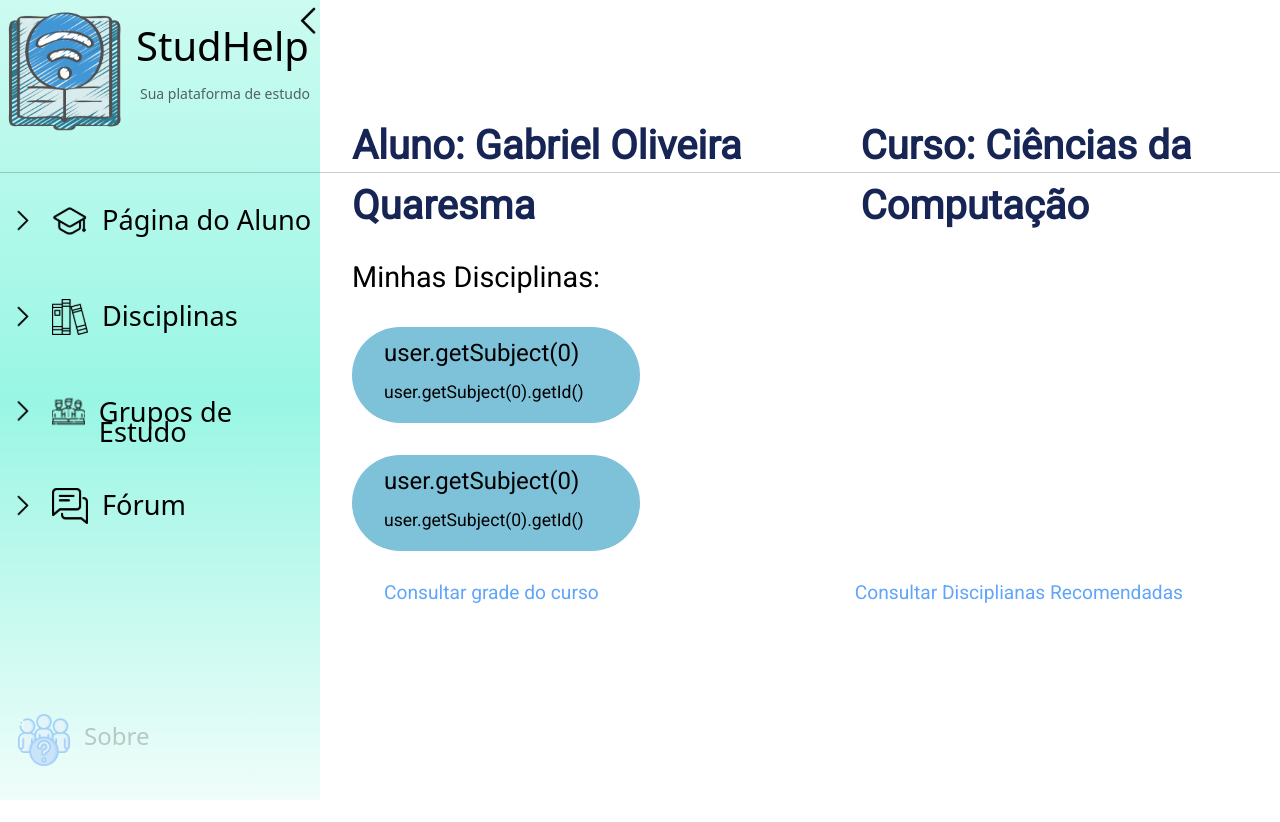
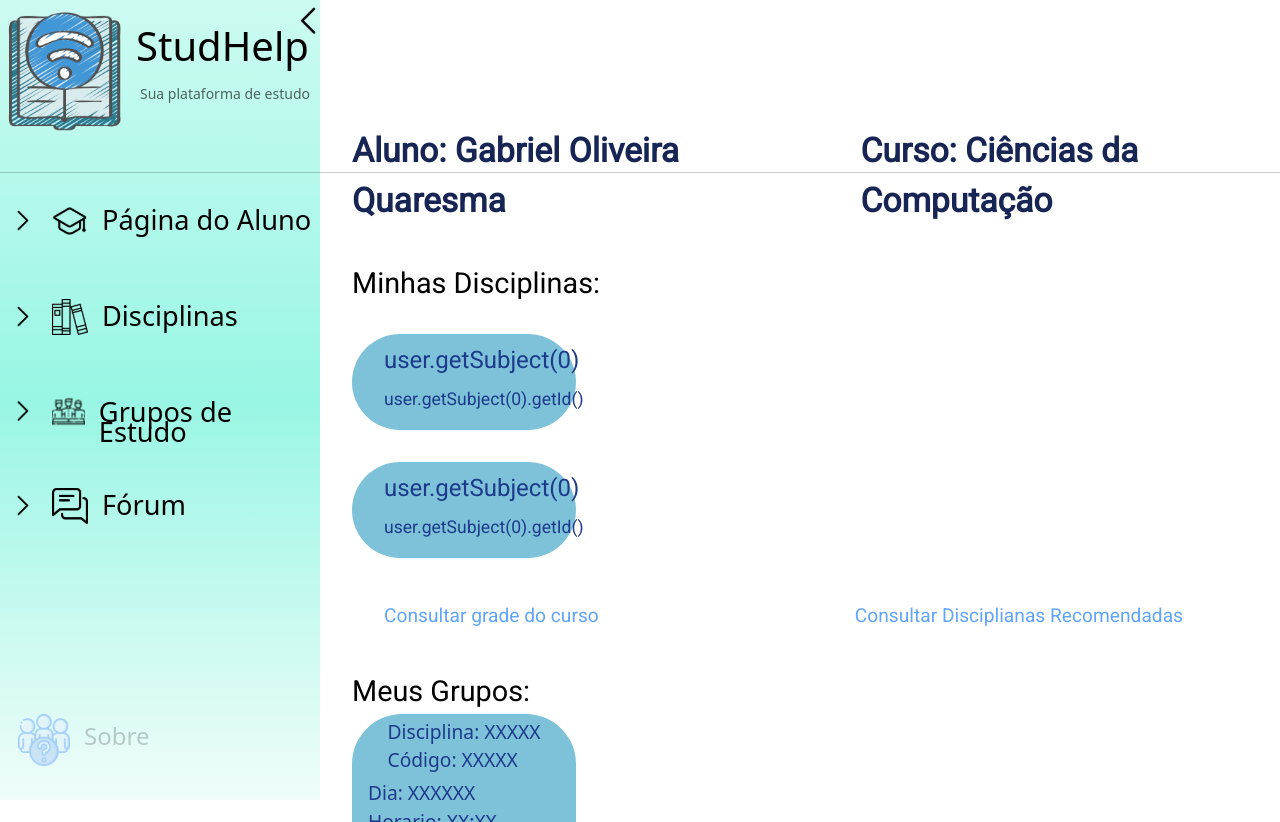
Before and after one commit to JVCA101/StudHelp, a React (Vite) app in the folder studHelp/: page /aluno in a window 1280 px wide. Before the commit the page ends 800 px from the top, so only its background shows below. Built offline with nearby package versions, Linux system fonts and the light colour scheme.

Commit message:
Finalizando boa parte do site hehehe

```diff
--- /dev/null
+++ b/studHelp/src/components/BodyAlunoGrupos.tsx
@@ -0,0 +1,29 @@
+import React from 'react'
+
+function BodyAlunoGrupos() {
+  return (
+    <div className='h-auto'>
+        <div>
+            <h1 className='mt-10  text-[1.8rem] font-roboto font-medium'>
+                Meus Grupos:
+            </h1>
+        </div>
+        <div className='h-52 rounded-[50px] w-[25%] bg-page-blue text-[1.2rem] text-blue-900'>
+            <div>
+                <h1 className='flex justify-center items-center relative py-1'>
+                    Disciplina: XXXXX <br />
+                    Código: XXXXX
+                </h1>
+                <p className='px-4 '>
+                    Dia: XXXXXX <br />
+                    Horario: XX:XX <br />
+                    Local: XXXXXX <br />
+                    Admin: XXXXXX <br />
+                </p>
+            </div>
+        </div>
+    </div>
+  )
+}
+
+export default BodyAlunoGrupos
--- a/studHelp/src/components/BodyAlunoMaterias.tsx
+++ b/studHelp/src/components/BodyAlunoMaterias.tsx
@@ -3,18 +3,20 @@ import React from 'react';
 
 function HeaderAluno(){
     return (
-        <div className="px-8 font-roboto font-medium">
-            <h1 className=' mt-4  text-[1.8rem]'>Minhas Disciplinas:</h1>
+        <div className="font-roboto font-medium">
+                <div className='py-4 hover:overflow-x-scroll'>
+                     <h1 className=' mt-4  text-[1.8rem]'>Minhas Disciplinas:</h1>
 
-                <div className='bg-page-blue w-72 h-24 text-[1.5rem] rounded-[90px] mt-7'>
-                    <h1 className='px-8 py-2'>user.getSubject(0)</h1>
-                    <h1 className='px-8 text-[1.1rem]'>user.getSubject(0).getId()</h1>
+                    <div className='bg-page-blue w-1/4 h-24 text-[1.5rem] rounded-[90px] mt-7'>
+                    <h1 className='px-8 py-2 text-blue-900'>user.getSubject(0)</h1>
+                    <h1 className='px-8 text-[1.1rem] text-blue-900'>user.getSubject(0).getId()</h1></div>
+                    <div className='bg-page-blue w-1/4 h-24 rounded-[90px] mt-8 text-[1.5rem]'>
+                    <h1 className='px-8 py-2 text-blue-900'>user.getSubject(0)</h1>
+                    <h1 className='px-8 text-[1.1rem] text-blue-900'>user.getSubject(0).getId()</h1></div>
                 </div>
-                <div className='bg-page-blue w-72 h-24 rounded-[90px] mt-8 text-[1.5rem]'>
-                <h1 className='px-8 py-2'>user.getSubject(0)</h1>
-                <h1 className='px-8 text-[1.1rem]'>user.getSubject(0).getId()</h1>
-                </div>
-                <div className='flex mt-7 w-fit  text-[1.2rem] text-blue-400 cursor-pointer gap-x-64 px-8'>
+
+
+                <div className='flex mt-7 w-fit   text-[1.2rem] text-blue-400 cursor-pointer gap-x-64 px-8'>
                     <h1 className=' hover:text-blue-900 gap-x-10'>
                         Consultar grade do curso
                     </h1>
@@ -23,7 +25,6 @@ function HeaderAluno(){
                     </h1>
                 </div>
 
-
         </div>
     )
 }
--- a/studHelp/src/components/DisciplinesBody.tsx
+++ b/studHelp/src/components/DisciplinesBody.tsx
@@ -6,7 +6,7 @@ function DisciplinesBody() {
 
   return (
     <div>
-        <div className='px-8 mt-10 font-roboto flex text-5xl gap-x-52'>
+        <div className='px-8 mt-4 font-roboto flex text-4xl gap-x-52'>
             <h1 className='font-bold text-blue-950'>
                Disciplina: subject.toSting()
             </h1>
--- a/studHelp/src/components/GroupsBody.tsx
+++ b/studHelp/src/components/GroupsBody.tsx
@@ -4,23 +4,23 @@ function GroupsBody() {
   return (
     <div className='mt-8 px-8 relative'>
       <div>
-        <h1 className='text-5xl font-roboto'>
+        <h1 className='text-4xl font-roboto'>
           Grupo da Disciplina:
         </h1>
       </div>
-      <div className='relative h-[70vh] mt-10 hover:overflow-y-scroll'>
-        <div className='bg-blue-900 w-[24%] h-[44%] rounded-[40px] absolute top-3 '>
+      <div className='relative h-96 mt-10 overflow-y-scroll'>
+        <div className='bg-blue-900 w-[31%] h-[74%] rounded-[40px] absolute top-3 '>
         </div>
 
-        <div className='bg-blue-600 w-[23%] h-[43%] rounded-[40px] left-4 absolute'>
+        <div className='bg-blue-600 w-[30%] h-[73%] rounded-[40px] left-4 absolute'>
             <div className='relative'>
-                <h1 className='top-[14.5rem]  text-3xl absolute left-7 text-white hover:text-blue-300 hover:font-medium hover:text-[2.0rem] font-roboto duration-300 cursor-pointer'>
+                <h1 className='top-[14rem]  text-3xl absolute left-7 text-white hover:text-blue-300 hover:font-medium hover:text-[2.0rem] font-roboto duration-300 cursor-pointer'>
                     Pedir para participar
                 </h1>
             </div>
         </div>
 
-        <div className='bg-blue-400 w-[23%] h-auto rounded-[40px] absolute left-4 '>
+        <div className='bg-blue-400 w-[30%] h-[55%]   rounded-[40px] absolute left-4 '>
           <p className='text-2xl font-roboto text-white p-7'>
             Admin: user.getNome() <br />
             N° de membros: 4/5 <br />
--- a/studHelp/src/components/HeaderAluno.tsx
+++ b/studHelp/src/components/HeaderAluno.tsx
@@ -3,7 +3,7 @@ import React from "react";
 
 function HeaderAluno(){
   return (
-    <div className={`px-8 text-[2.5rem]  font-semibold font-roboto left-1/4 mt-[7rem] py-1 flex gap-x-28 text-blue-950 "}`}>
+    <div className={`px-8 text-[2.1rem]  font-semibold font-roboto left-1/4 mt-[7.6rem] py-1 flex gap-x-28 text-blue-950 "}`}>
       <h1 className="">Aluno: Gabriel Oliveira Quaresma</h1>
       <h1 className="">Curso: Ciências da Computação</h1>
     </div>
--- a/studHelp/src/pages/DisciplinesPage.tsx
+++ b/studHelp/src/pages/DisciplinesPage.tsx
@@ -12,7 +12,8 @@ function DisciplinesPage() {
                 </div>
                 <div className = {`w-[50%] left-[50%] md:left-[40%] md:w-[60%] min-[1200px]:left-[25%] absolute min-[1200px]:w-[75%]`}>
                 <SearchDisciplinesHeader />
-                <div className='mt-4'><DisciplinesBody />
+                <div className='mt-8 overflow-y-scroll'>
+                <DisciplinesBody />
                 <DisciplesMaterials />
                 </div>
               </div>
--- a/studHelp/src/pages/ForumPage.tsx
+++ b/studHelp/src/pages/ForumPage.tsx
@@ -7,6 +7,9 @@ function ForumPage() {
               <div className="absolute w-screen">
                   <SideBar />
               </div>
+              <h1 className='flex justify-center items-center font-roboto relative top-1/2'>
+                Serviços indisponíveis por enquanto
+              </h1>
       </div>
   )
 }
--- a/studHelp/src/pages/GroupsPage.tsx
+++ b/studHelp/src/pages/GroupsPage.tsx
@@ -7,10 +7,10 @@ import GroupsBody from '../components/GroupsBody'
 function GroupsPage() {
   return (
     <div className="w-screen h-screen">
-            <div className="absolute w-screen">
+            <div className="absolute">
                 <SideBar />
             </div>
-            <div className = {`w-[50%] left-[50%] md:left-[40%] md:w-[60%] min-[1200px]:left-[25%] absolute min-[1200px]:w-[75%] `}>
+            <div className = {`w-[50%] h-screen left-[50%] md:left-[40%] md:w-[60%] min-[1200px]:left-[25%] absolute min-[1200px]:w-[75%] `}>
               <div className='flex w-full'>
                 <div className="w-full sm:w-1/2 md:w-1/3 lg:w-3/4">
                   <SearchDisciplinesHeader />
@@ -19,7 +19,11 @@ function GroupsPage() {
                   <CreateGroup />
                 </div>
               </div>
+
+              <div className='h-[70%]'>
               <GroupsBody />
+              </div>
+
             </div>
     </div>
   )
--- a/studHelp/src/pages/LoginPage.tsx
+++ b/studHelp/src/pages/LoginPage.tsx
@@ -8,7 +8,7 @@ function LoginPage() {
 
     return (
         <div className='bg-blue-300 w-screen h-screen flex justify-center items-center relative'>
-            <img src={logoImage} className='scale-200 mt-64' style={{ position: 'absolute', top: '0' }} /> {/* Mantenha 'position: absolute' para a imagem de fundo */}
+            <img src={logoImage} className='scale-200 mt-52' style={{ position: 'absolute', top: '0' }} /> {/* Mantenha 'position: absolute' para a imagem de fundo */}
             <div className='w-screen h-screen flex justify-center items-center relative'>
                 <div className='text-center w-full max-w-md rounded-[30px] bg-white p-4 absolute top-1/2 left-1/2 transform -translate-x-1/2 -translate-y-1/2'>
                     <h1 className='text-3xl text-blue-950 font-roboto font-bold mb-12'>Bem-vindo ao StudHelp!</h1>
--- a/studHelp/src/pages/StudentPage.tsx
+++ b/studHelp/src/pages/StudentPage.tsx
@@ -2,19 +2,24 @@ import React from 'react'
 import SideBar from '../components/SideBar'
 import HeaderAluno from '../components/HeaderAluno'
 import BodyAlunoMaterias from '../components/BodyAlunoMaterias'
+import BodyAlunoGrupos from '../components/BodyAlunoGrupos'
 
-function studentPage() {
+
+function StudentPage() {
   return (
     <div className="w-screen h-screen">
-            <div className="absolute w-screen">
-                <SideBar />
-            </div>
-            <div className = {`w-[50%] left-[50%] md:left-[40%] md:w-[60%] min-[1200px]:left-[25%] absolute min-[1200px]:w-[75%]`}>
-                <HeaderAluno />
-                <BodyAlunoMaterias />
-            </div>
+      <div className="absolute">
+        <SideBar />
+      </div>
+      <div className={`h-screen w-[50%] left-[50%] md:left-[40%] md:w-[60%] min-[1200px]:left-[25%] absolute min-[1200px]:w-[75%]`}>
+        <HeaderAluno />
+        <div className='overflow-y-scroll px-8 h-[74%]'>
+          <BodyAlunoMaterias />
+          <BodyAlunoGrupos />
         </div>
+      </div>
+    </div>
   )
 }
 
-export default studentPage
+export default StudentPage
--- a/studHelp/tailwind.config.js
+++ b/studHelp/tailwind.config.js
@@ -20,7 +20,7 @@ export default {
 
       // Definir a classe 'scale-200' com transform: scale(2);
       newUtilities[".scale-200"] = {
-        transform: "scale(2.4)",
+        transform: "scale(1.7)",
       };
 
       addUtilities(newUtilities, ["responsive", "hover"]);
```
